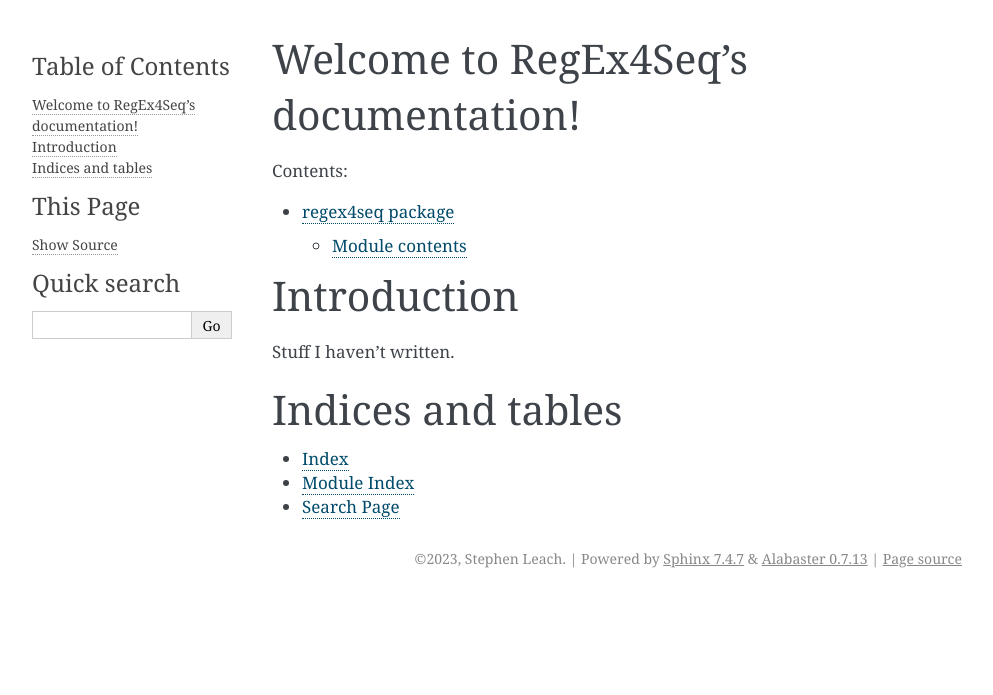
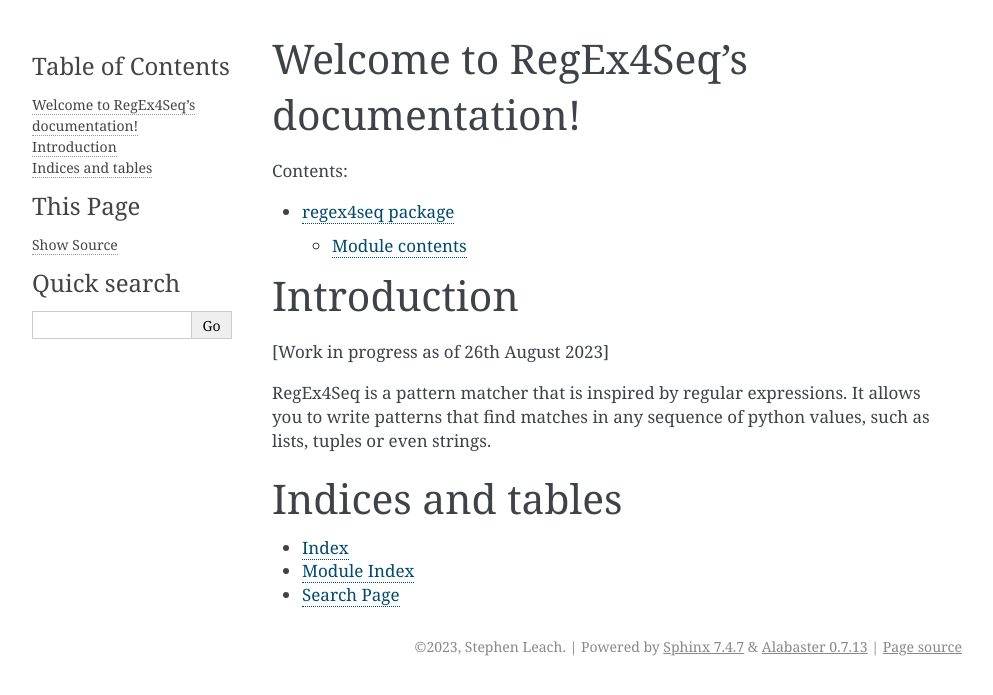
Before and after one commit to sfkleach/regex4seq, a Sphinx documentation site: the page built from docs/index.rst, in a window 1280 px wide. Shown: the top 695 px of the page, without its empty margins (148-1141 px from the left). Built offline with Sphinx 7.4.7, drawn with Linux system fonts in a browser that asks for light colours.

Commit message:
Insert placeholder message

```diff
--- a/docs/index.rst
+++ b/docs/index.rst
@@ -15,7 +15,15 @@ Welcome to RegEx4Seq's documentation!
 Introduction
 ============
 
-Stuff I haven't written.
+[Work in progress as of 26th August 2023]
+
+RegEx4Seq is a pattern matcher that is inspired by regular expressions. It
+allows you to write patterns that find matches in any sequence of python
+values, such as lists, tuples or even strings.
+
+
+
+
 
 Indices and tables
 ==================
```
